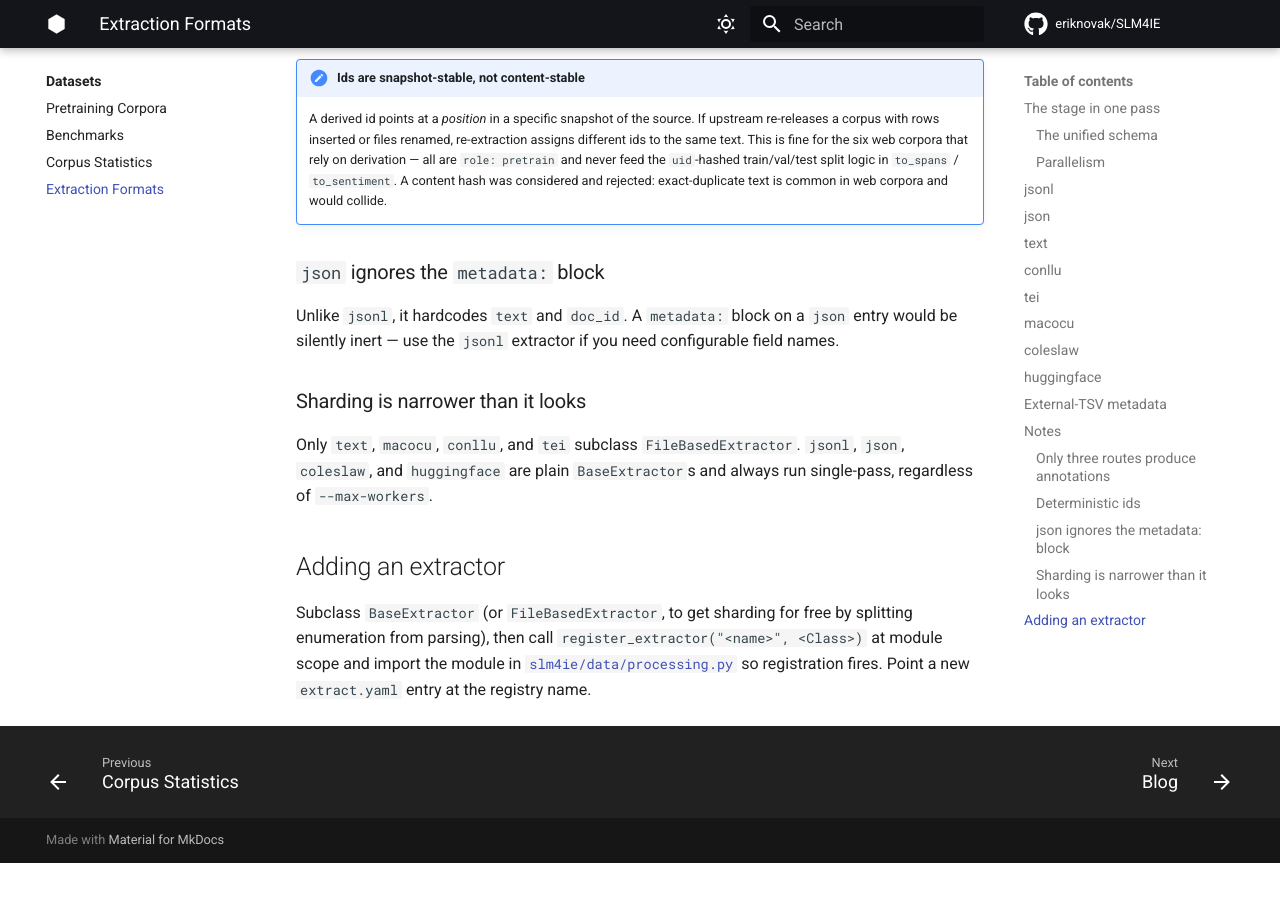
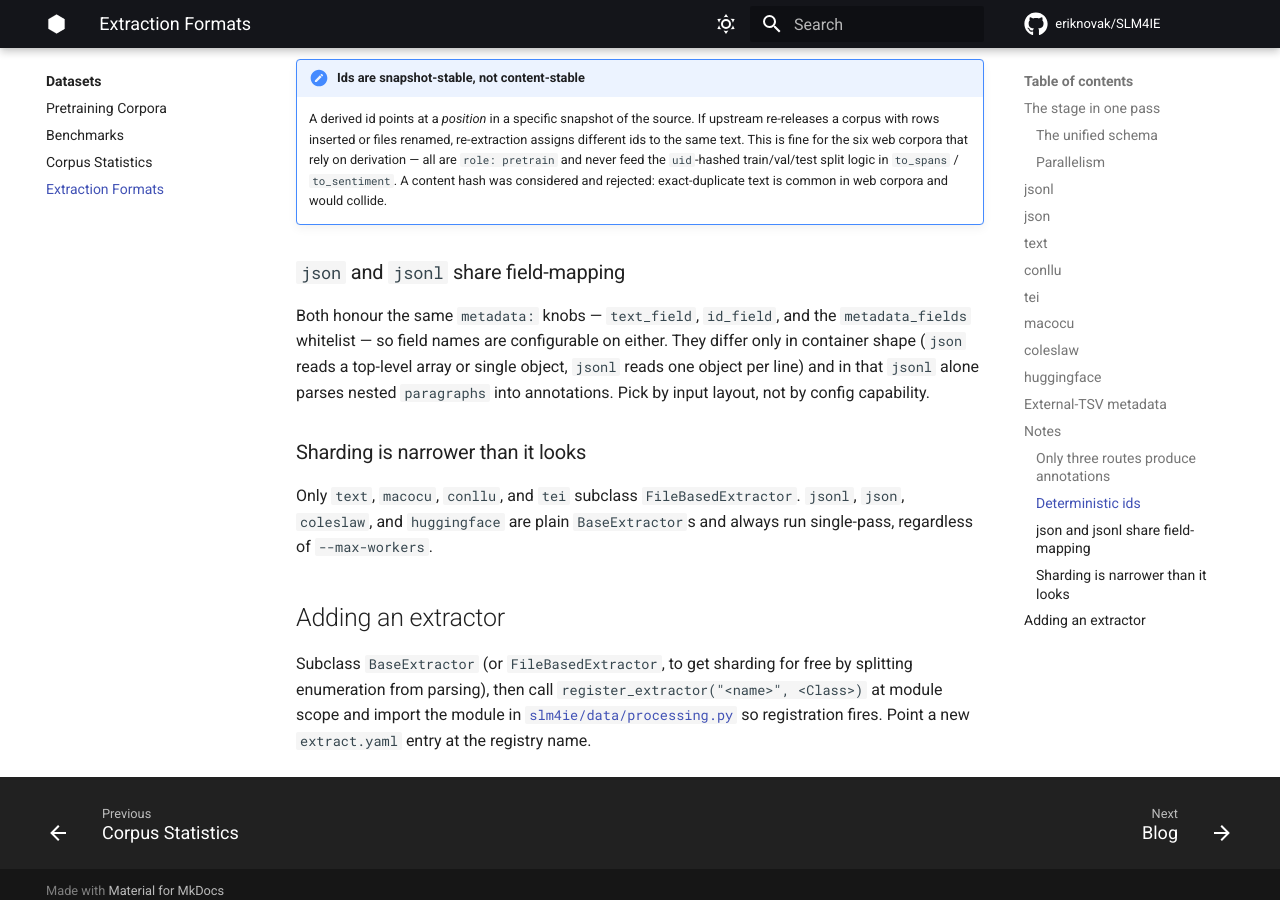
Before and after one commit to eriknovak/SLM4IE, an MkDocs documentation site: the page built from docs/datasets/extraction-formats.md, in a window 1280 px wide and 900 px high, scrolled down 11453 px. Built offline with MkDocs 1.6.1 and Material for MkDocs 9.7.7, drawn with Linux system fonts in a browser that asks for light colours; comment, search, counter and statistics services are not loaded; before the commit the page ends 12316 px from its top, so only the background shows below that.

Commit message:
docs(datasets): reconcile json metadata note after field-mapping fix (#36)
Co-authored-by: Erik Novak <eriknovak@users.noreply.github.com>

```diff
--- a/docs/datasets/extraction-formats.md
+++ b/docs/datasets/extraction-formats.md
@@ -521,11 +521,13 @@ extractor should assign its own id rather than lean on the fallback.
     `to_sentiment`. A content hash was considered and rejected: exact-duplicate
     text is common in web corpora and would collide.
 
-### `json` ignores the `metadata:` block
+### `json` and `jsonl` share field-mapping
 
-Unlike `jsonl`, it hardcodes `text` and `doc_id`. A `metadata:` block on a
-`json` entry would be silently inert — use the `jsonl` extractor if you need
-configurable field names.
+Both honour the same `metadata:` knobs — `text_field`, `id_field`, and the
+`metadata_fields` whitelist — so field names are configurable on either. They
+differ only in container shape (`json` reads a top-level array or single object,
+`jsonl` reads one object per line) and in that `jsonl` alone parses nested
+`paragraphs` into annotations. Pick by input layout, not by config capability.
 
 ### Sharding is narrower than it looks
 
```
